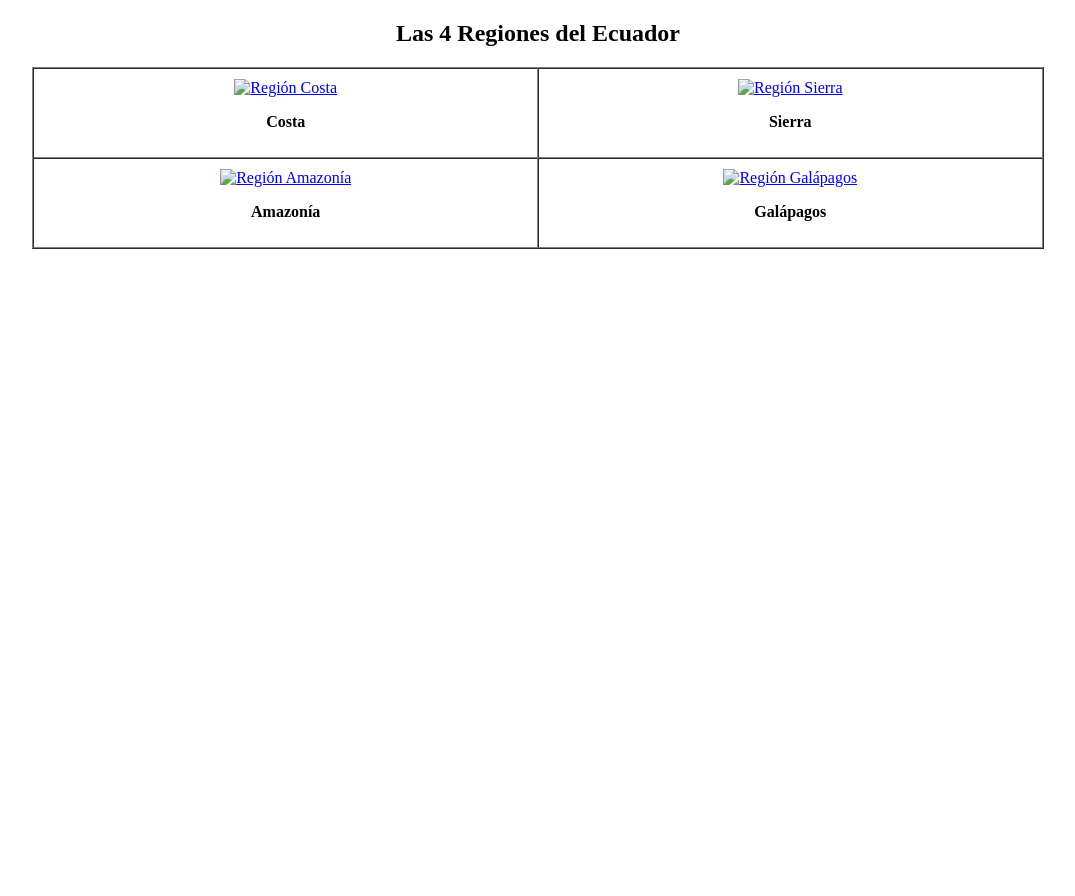
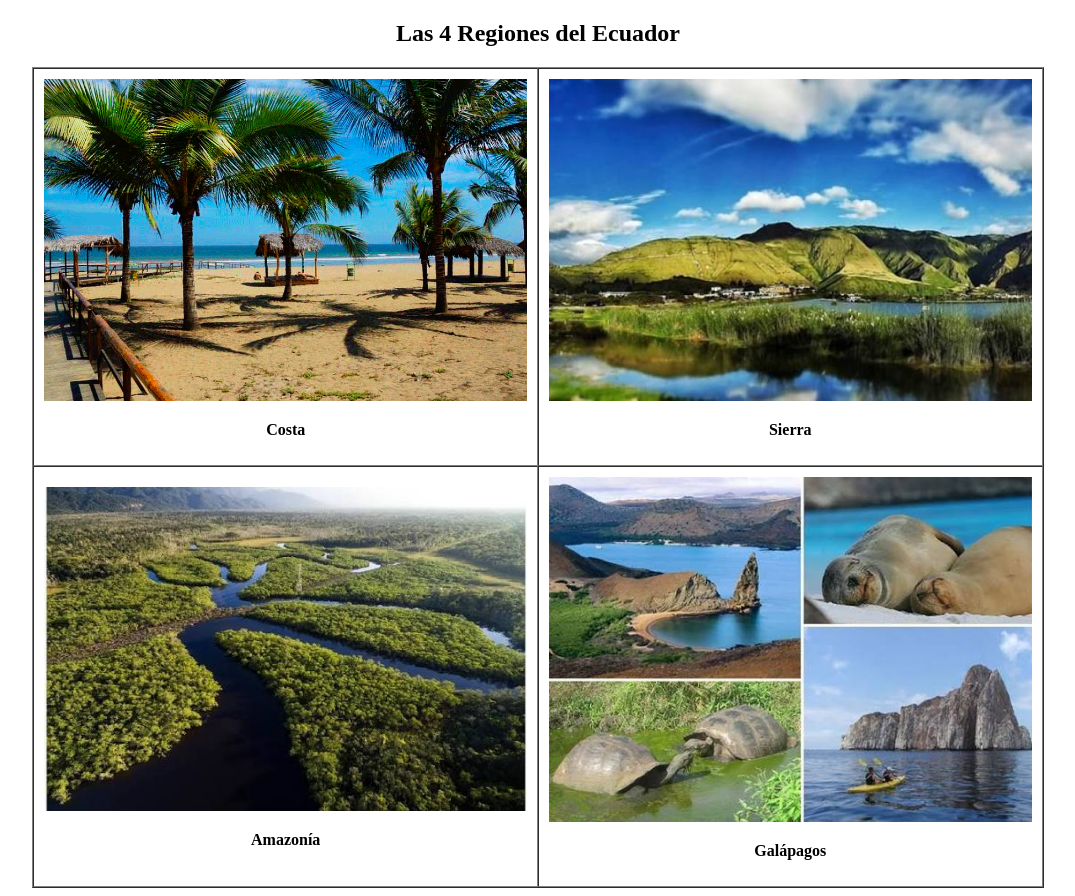
Before and after one commit to Jenny-Vivi/Practica_Plataforma_web, a plain HTML site: page Practica_01/Ejemplos/index.html in a window 1280 px wide. Shown: the whole page, without its empty margins (102-1177 px from the left). Before the commit the page ends 800 px from the top, so only its background shows below. Drawn offline with Linux system fonts and the light colour scheme.

Commit message:
Corregir rutas relativas en paginas secundarias

```diff
--- a/Practica_01/Ejemplos/index.html
+++ b/Practica_01/Ejemplos/index.html
@@ -13,14 +13,14 @@
             <!--Costa -->
             <td align="center" width="50%">
                 <a href="pages/page1/index.html">
-                    <img src="img/imag1.gif" alt="Región Costa" width="100%">
+                    <img src="../img/imag1.gif" alt="Región Costa" width="100%">
                 </a>
                 <p><b>Costa</b></p>
             </td>
             <!--Sierra -->
             <td align="center" width="50%">
                 <a href="pages/page2/index.html">
-                    <img src="img/imag.jpg" alt="Región Sierra" width="100%">
+                    <img src="../img/imag.jpg" alt="Región Sierra" width="100%">
                 </a>
                 <p><b>Sierra</b></p>
             </td>
@@ -29,14 +29,14 @@
             <!-- Amazonia -->
             <td align="center" width="50%">
                 <a href="pages/page3/index.html">
-                    <img src="img/imag2.jpg" alt="Región Amazonía" width="100%">
+                    <img src="../img/imag2.jpg" alt="Región Amazonía" width="100%">
                 </a>
                 <p><b>Amazonía</b></p>
             </td>
             <!-- Galapagos -->
             <td align="center" width="50%">
                 <a href="pages/page4/index.html">
-                    <img src="img/imag3.jpg" alt="Región Galápagos" width="100%">
+                    <img src="../img/imag3.jpg" alt="Región Galápagos" width="100%">
                 </a>
                 <p><b>Galápagos</b></p>
             </td>
```
